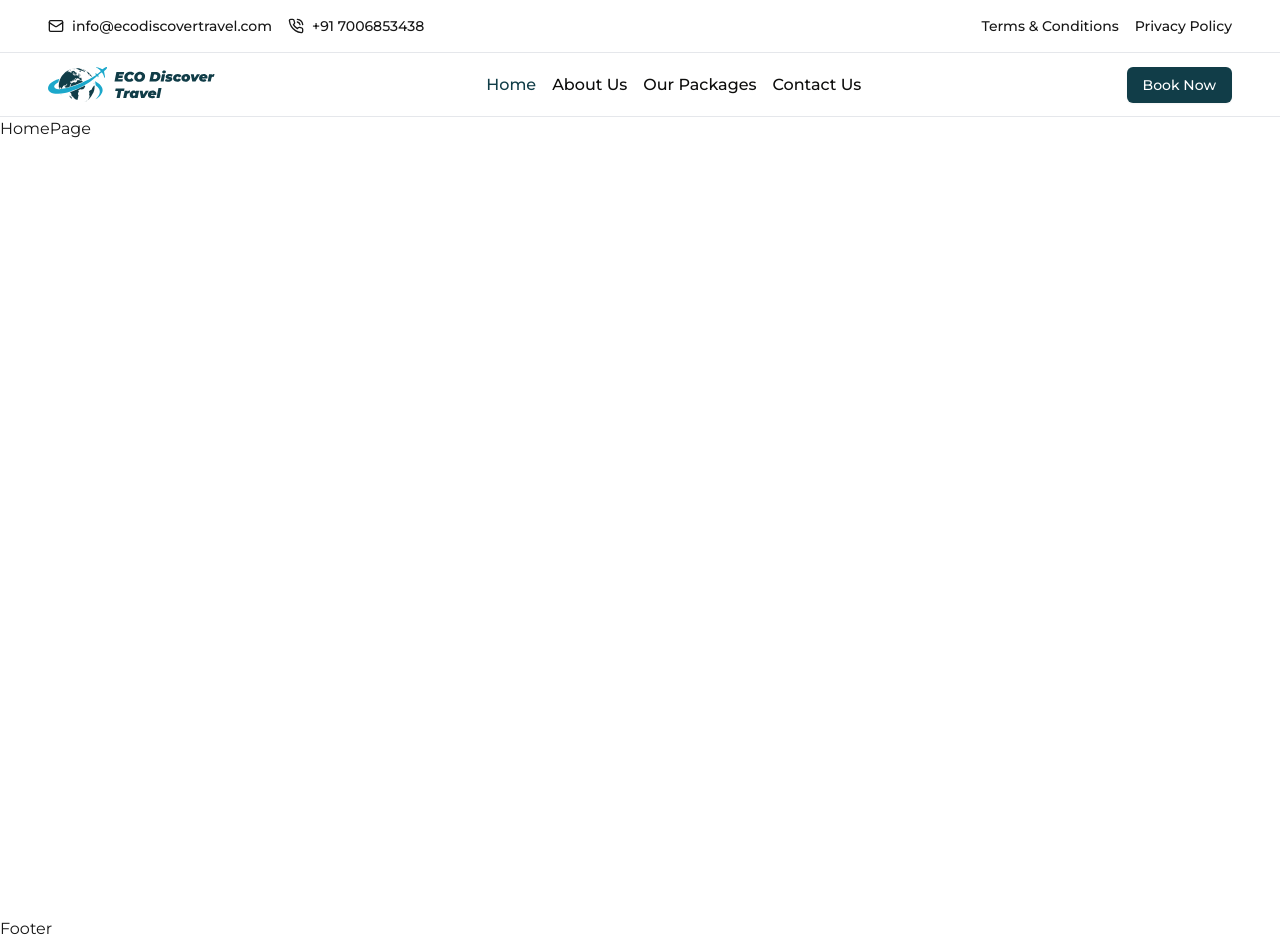
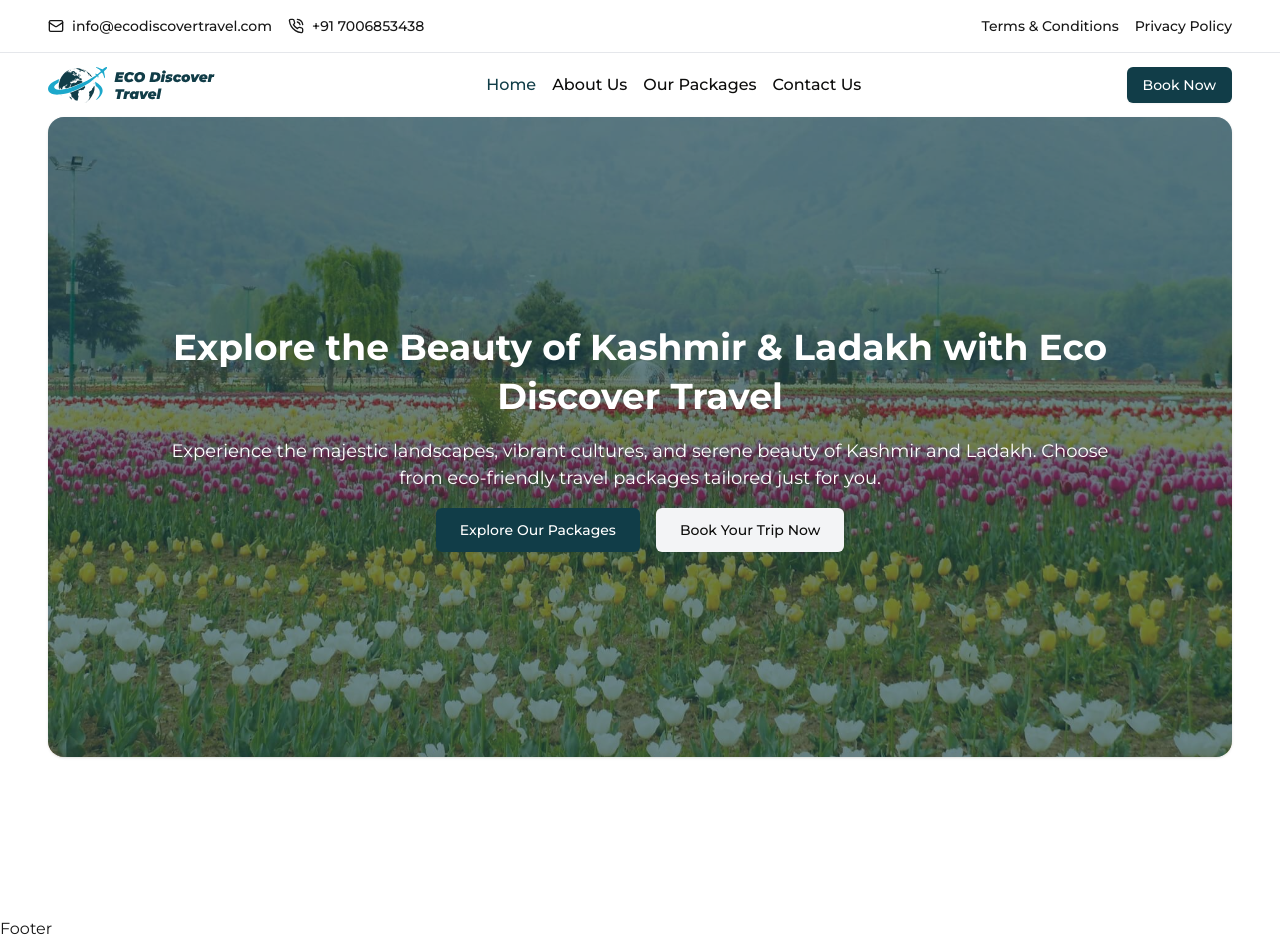
Before and after one commit to umarbashirr/eco-discover-travel, a Next.js app: page / in a window 1280 px wide. Built offline with nearby package versions, Linux system fonts and the light colour scheme.

Commit message:
landing page hero section created

```diff
--- a/src/app/(website)/(routes)/page.tsx
+++ b/src/app/(website)/(routes)/page.tsx
@@ -1,7 +1,50 @@
+import { Container } from "@/components/container";
+import Image from "next/image";
+import Link from "next/link";
 import React from "react";
 
 const HomePage = () => {
-  return <div>HomePage</div>;
+  return (
+    <>
+      <Container>
+        <div className="relative w-full h-[70vh] md:h-[60vh] lg:h-[80vh]">
+          <Image
+            fill
+            src="/hero.jpg"
+            alt="Kashmir Image as Background"
+            className="object-cover rounded-2xl shadow"
+          />
+          <div className="bg-accent w-full h-full absolute top-0 left-0 bg-opacity-60 rounded-2xl"></div>
+          <div className="absolute top-0 left-0 w-full h-full ">
+            <div className="flex flex-col items-center justify-center w-full h-full max-w-full md:max-w-[80%] mx-auto">
+              <h1 className="text-3xl md:text-4xl 2xl:text-6xl font-bold lg:leading-snug text-center text-white">
+                Explore the Beauty of Kashmir & Ladakh with Eco Discover Travel
+              </h1>
+              <p className="my-4 text-base md:text-lg md:leading-normal text-white text-center">
+                Experience the majestic landscapes, vibrant cultures, and serene
+                beauty of Kashmir and Ladakh. Choose from eco-friendly travel
+                packages tailored just for you.
+              </p>
+              <div className="flex flex-col md:flex-row items-center gap-4">
+                <Link
+                  href="/our-packages"
+                  className="bg-accent text-white rounded-md py-3 px-6 shadow-sm hover:bg-accent/90 transition-all duration-300 ease-in-out text-sm font-medium"
+                >
+                  Explore Our Packages
+                </Link>
+                <Link
+                  href="/contact-us"
+                  className="bg-gray-100 text-primary rounded-md py-3 px-6 shadow-sm hover:bg-gray-200 transition-all duration-300 ease-in-out text-sm font-medium"
+                >
+                  Book Your Trip Now
+                </Link>
+              </div>
+            </div>
+          </div>
+        </div>
+      </Container>
+    </>
+  );
 };
 
 export default HomePage;
--- a/src/components/main-navbar.tsx
+++ b/src/components/main-navbar.tsx
@@ -20,7 +20,7 @@ export const MainNavbar = () => {
 
   return (
     <>
-      <div className="flex items-center w-full  h-16 border-b">
+      <div className="flex items-center w-full  h-16">
         <Container className="flex items-center justify-between">
           <Logo />
           <nav className="hidden lg:flex items-center gap-4">
```
Also changed, not shown: public/hero.jpg (added).
